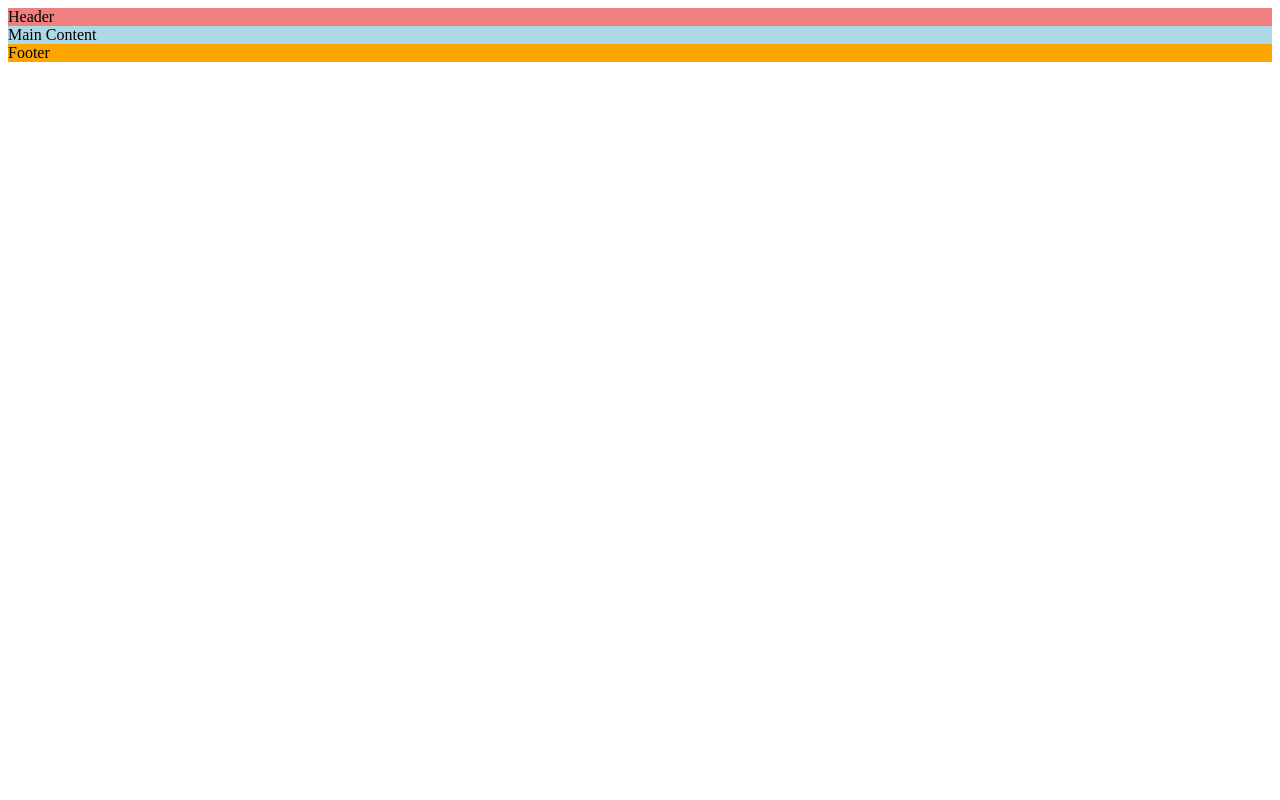
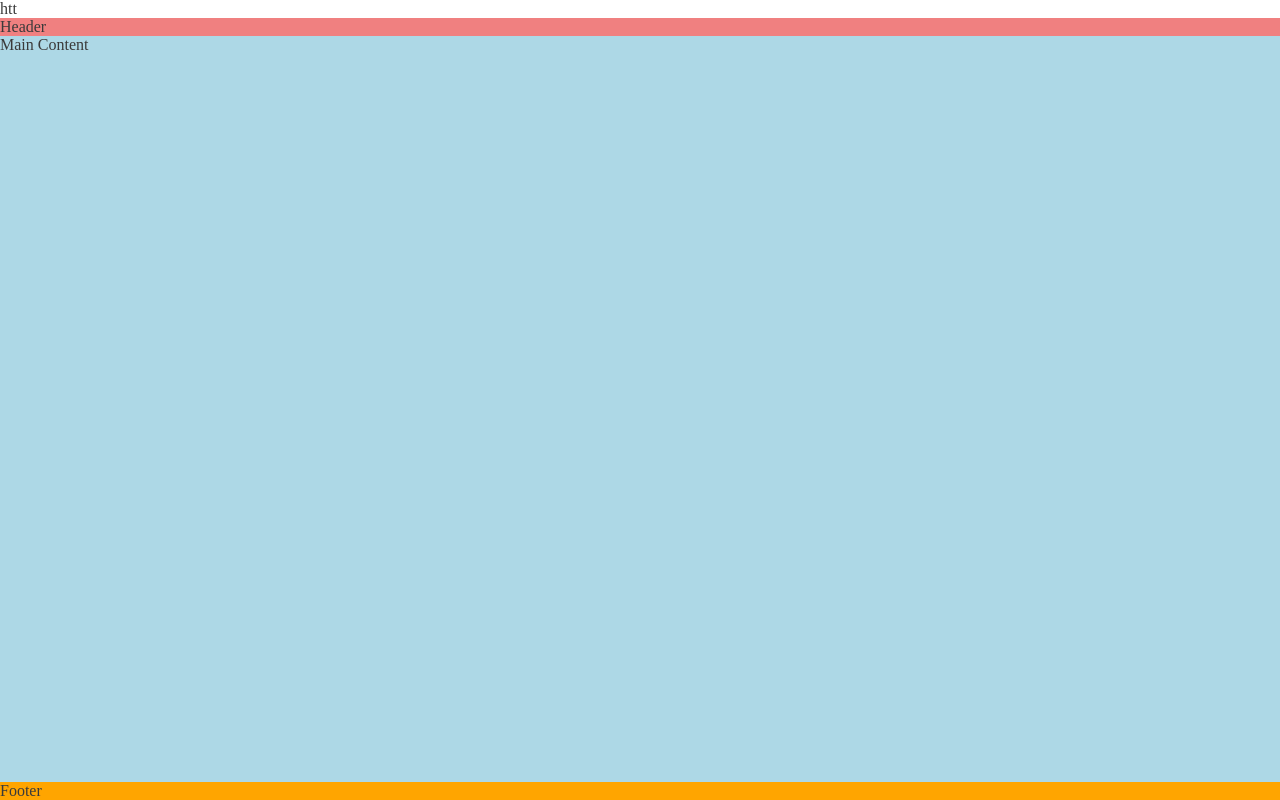
Before and after one commit to WandomRanka/love-running, a plain HTML site: page index.html in a window 1280 px wide. Drawn offline with Linux system fonts and the light colour scheme.

Commit message:
Push footer down using flex

```diff
--- a/assets/css/style.css
+++ b/assets/css/style.css
@@ -1,6 +1,26 @@
+/*Asterix wildcard selector to override styles added by the browser*/
+*{
+  padding:0;
+  margin:0;
+  box-sizing:border-box;}
+
+/* General Styles*/
+body {
+  min-height: 100vh;
+  display: flex;
+  flex-direction: column;
+  /*Generic project styles*/
+  color: #3a3a3a;
+}
 /* Header*/
 header {background-color: lightcoral;}
 /* Main Content*/
-main {background-color: lightblue;}
+main {
+  background-color: lightblue;
+  /* Make sure element takes up space to push footer down*/
+  flex: 1 0 auto;
+
+
+}
 /* Footer*/
 footer {background-color: orange;}
--- a/index.html
+++ b/index.html
@@ -4,7 +4,7 @@
 <head>
       <meta charset="UTF-8">
   <meta name="viewport" content="width=device-width, initial-scale=1.0">
-  <title>Love Running</title>
+  <title>Love Running</title>htt
 
   <!-- Favicon -->
   <link rel="apple-touch-icon" sizes="180x180" href="favicon/apple-touch-icon.png">
```
